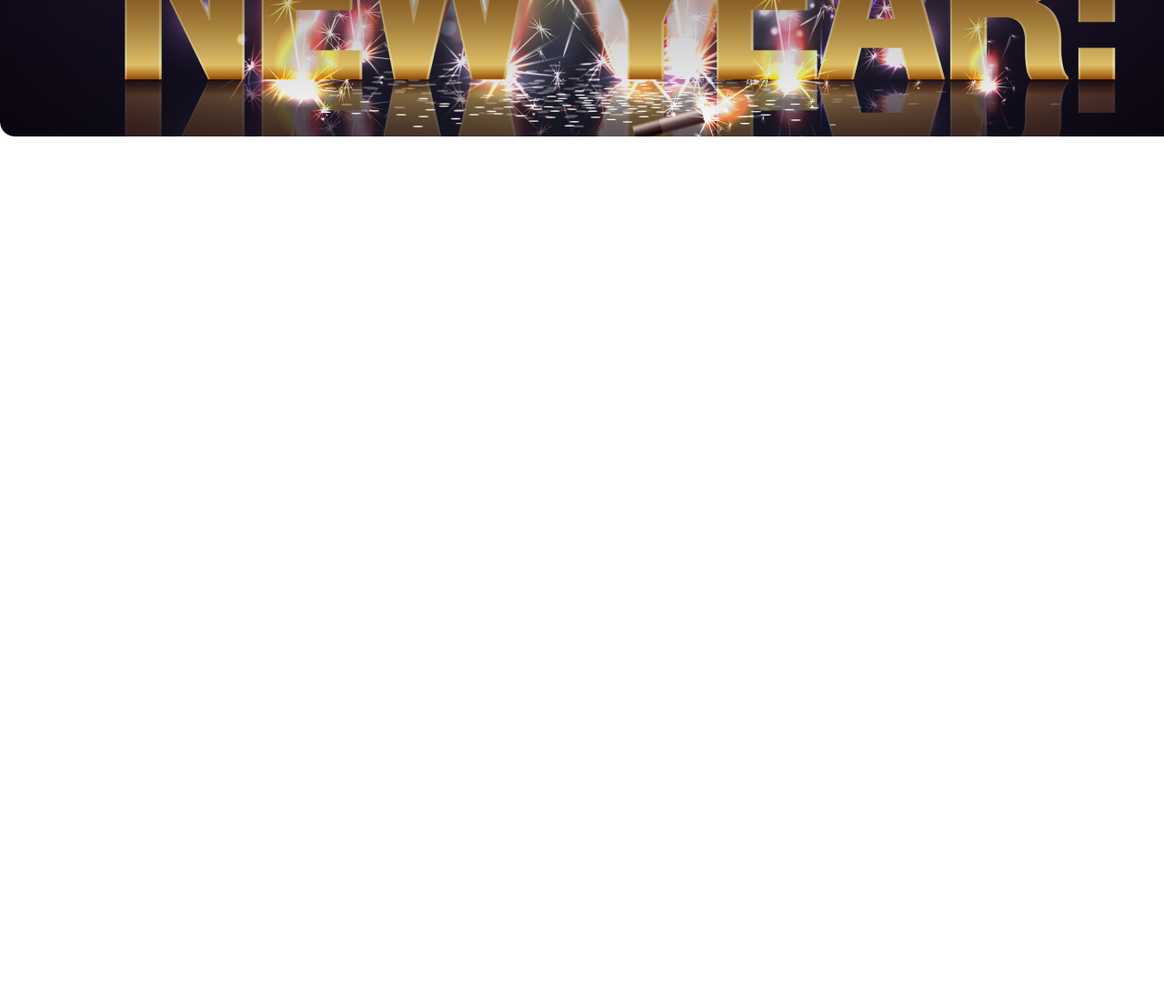
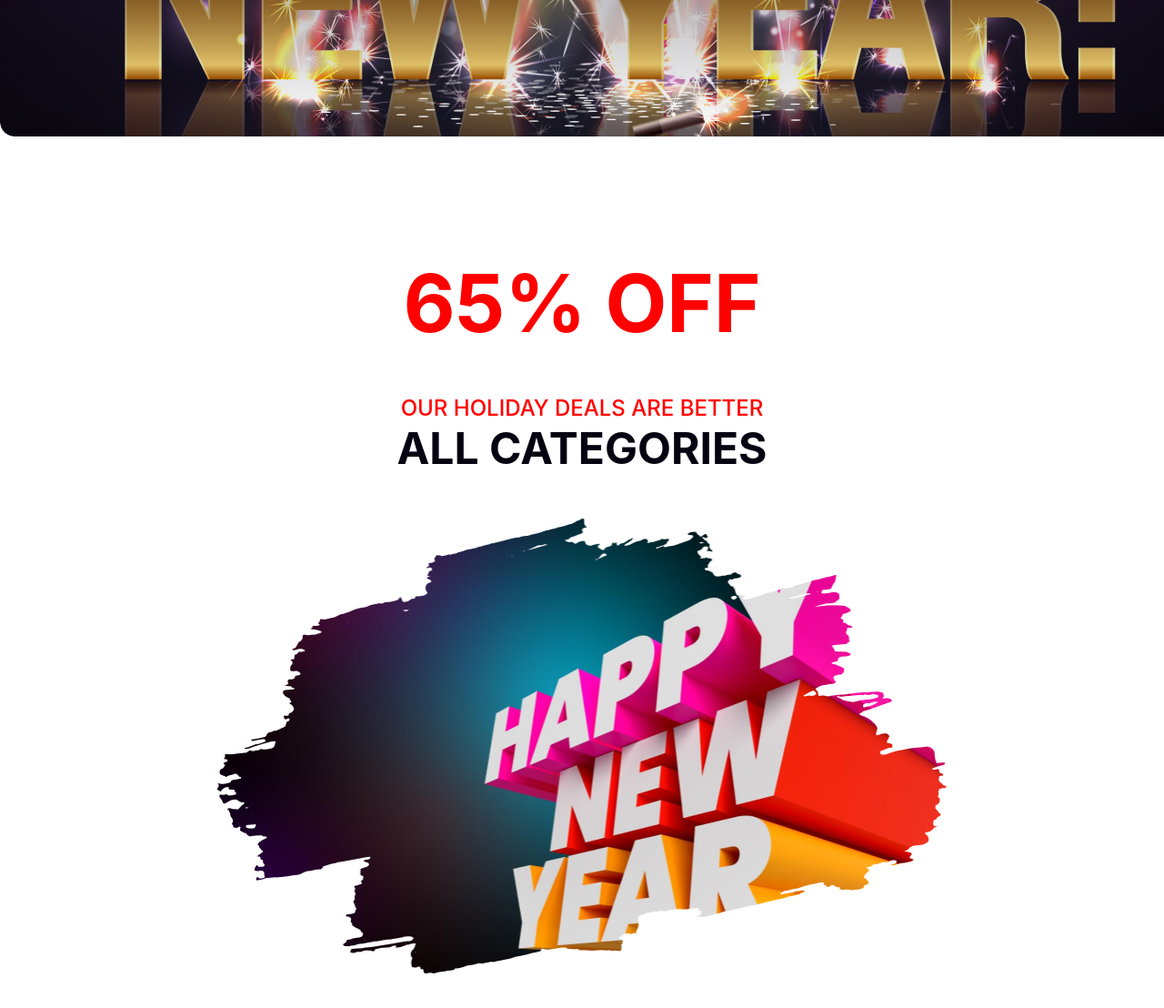
Before and after one commit to mdmamunhp09/New-Year-Mission, a plain HTML site: page index.html in a window 1280 px wide. Shown: the part 500-1608 px from the top of the page at 91% size. Before the commit the page ends 800 px from the top, so only its background shows below. Drawn offline with Linux system fonts and the light colour scheme.

Commit message:
discount section added

```diff
--- a/css/style.css
+++ b/css/style.css
@@ -4,7 +4,9 @@
 }
 
 /* common shared style  */
-
+section{
+    margin-bottom: 130px;
+}
 
 /* banner section start  */
 .banner {
@@ -43,3 +45,40 @@
     font-weight: 900;
     line-height: 95px;
 }
+
+/* main section start  */
+/* discount section start  */
+.discount-container {
+    text-align: center;
+}
+
+.discount-title {
+    color: #F00;
+    text-align: center;
+    font-family: Inter;
+    font-size: 88px;
+    font-weight: 700;
+    margin-bottom: 48px;
+}
+
+.discount-deals {
+    color: #F00;
+    text-align: center;
+    font-family: Inter;
+    font-size: 24px;
+    font-weight: 500;
+}
+
+.discount-categorie {
+    color: #070211;
+    text-align: center;
+    font-family: Inter;
+    font-size: 48px;
+    font-weight: 700;
+    margin-bottom: 48px;
+}
+
+.discount-image {
+    width: 802.9px;
+    height: 500px;
+}
--- a/index.html
+++ b/index.html
@@ -1,11 +1,13 @@
 <!DOCTYPE html>
 <html lang="en">
+
 <head>
     <meta charset="UTF-8">
     <meta name="viewport" content="width=device-width, initial-scale=1.0">
     <link rel="stylesheet" href="css/style.css">
     <title>New-Year-Mission</title>
 </head>
+
 <body>
     <!-- header section start -->
     <header>
@@ -16,5 +18,18 @@
             </div>
         </div>
     </header>
+
+    <!-- main section start  -->
+    <main>
+        <!-- discount section start  -->
+        <section class="discount-container">
+            <h1 class="discount-title">65% OFF</h1>
+            <h3 class="discount-deals">OUR HOLIDAY DEALS ARE BETTER</h4>
+                <h2 class="discount-categorie"> ALL CATEGORIES</h2>
+                <img class="discount-image" src="resources/New Year Photo.png" alt="">
+        </section>
+
+    </main>
 </body>
+
 </html>
```
